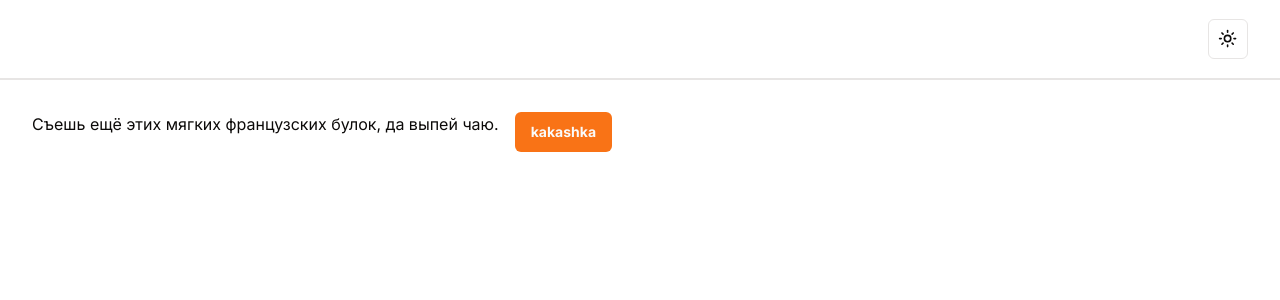
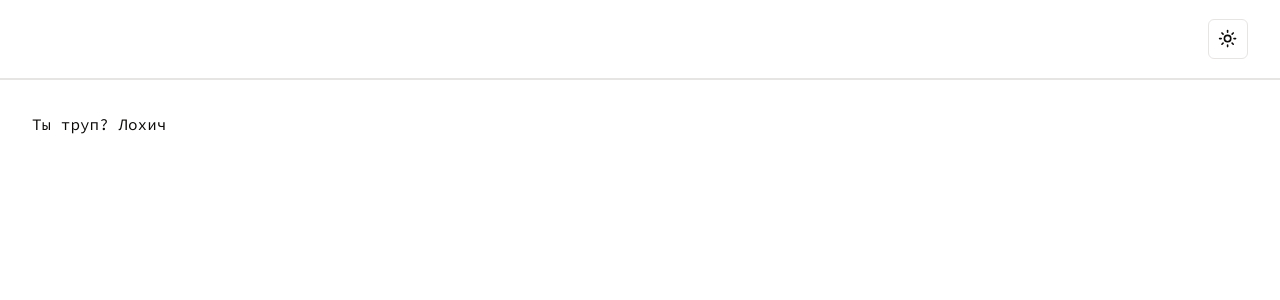
Before and after one commit to ArtemPasechnyi/hh-diplom, a Next.js app: page / in a window 1280 px wide. Shown: the top 300 px of the page. Built offline with nearby package versions, Linux system fonts and the light colour scheme.

Commit message:
стили глобальные

```diff
--- a/src/app/layout.tsx
+++ b/src/app/layout.tsx
@@ -1,18 +1,18 @@
 import type { Metadata } from "next";
 import "@/styles/globals.css";
 import { cn } from "@/lib/utils";
-import { Inter as FontSans } from "next/font/google";
+import { Source_Code_Pro as SourceCodePro } from "next/font/google";
 import { ThemeProvider } from "@/components/theme-provider";
 import { Header } from "@/widgets/header/ui/Header";
 
-const fontSans = FontSans({
+const fontSans = SourceCodePro({
   subsets: ["latin"],
   variable: "--font-sans",
 });
 
 export const metadata: Metadata = {
-  title: "Create Next App",
-  description: "Generated by create next app",
+  title: "GymBro",
+  description: "For gym's bro",
 };
 
 export default function RootLayout({ children }: any) {
--- a/src/app/page.tsx
+++ b/src/app/page.tsx
@@ -3,10 +3,7 @@ import { Button } from "@/components/ui/button";
 export default function Home() {
   return (
     <main>
-      <div className="m-8 flex gap-4">
-        <div>Съешь ещё этих мягких французских булок, да выпей чаю.</div>
-        <Button className="font-bold">kakashka</Button>
-      </div>
+      <div className="m-8 flex gap-4">Ты труп? Лохич</div>
     </main>
   );
 }
--- a/src/widgets/header/ui/Header.tsx
+++ b/src/widgets/header/ui/Header.tsx
@@ -1,13 +1,14 @@
 import { ModeToggle } from "@/app/shared/ModeToggle/ui/ModeToggle";
 import Link from "next/link";
+import Image from "next/image";
 
-import logo from "../../../../public/header-logo.png";
+import logo from "/src/public/icons/logo.svg";
 
 export const Header = () => {
   return (
     <div className="h-20 sticky flex items-center justify-between py-2 px-8 border-b-[2px]">
       <Link href="/">
-        {/* <Image src={logo} alt="svin logo" className="h-14 w-auto" priority /> */}
+        <Image src={logo} alt="svin logo" className="h-14 w-auto" priority />
       </Link>
       <div className="flex items-center justify-between gap-4">
         <ModeToggle />
```
Also changed, not shown: src/public/icons/logo.svg (added).
